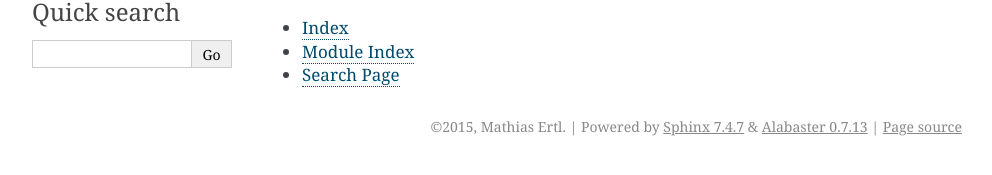
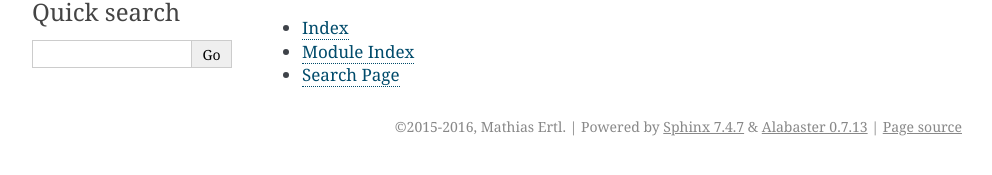
Before and after one commit to mathiasertl/xmpp-backends, a Sphinx documentation site: the page built from docs/index.rst, in a window 1280 px wide. Shown: the part 250-425 px from the top of the page, without its empty margins (148-1140 px from the left). Built offline with Sphinx 7.4.7, drawn with Linux system fonts in a browser that asks for light colours; some of the changed lines change nothing that is shown.

Commit message:
update sphinxdocs file

```diff
--- a/docs/conf.py
+++ b/docs/conf.py
@@ -50,7 +50,7 @@
 
 # General information about the project.
 project = u'xmpp-backends'
-copyright = u'2015, Mathias Ertl'
+copyright = u'2015-2016, Mathias Ertl'
 author = u'Mathias Ertl'
 
 # The version info for the project you're documenting, acts as replacement for
@@ -58,9 +58,9 @@
 # built documents.
 #
 # The short X.Y version.
-version = '0.1'
+version = '0.2'
 # The full version, including alpha/beta/rc tags.
-release = '0.1'
+release = '0.2.1'
 
 # The language for content autogenerated by Sphinx. Refer to documentation
 # for a list of supported languages.
```
